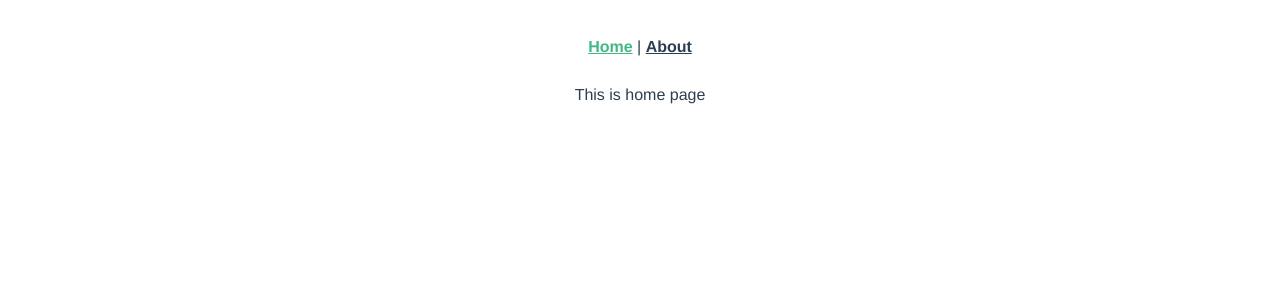
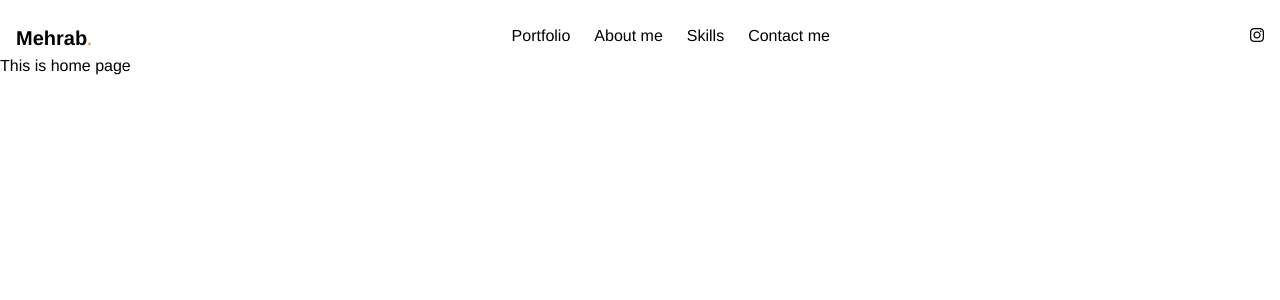
Before and after one commit to mehrab-wj/Portfolio, a Vue app: page / in a window 1280 px wide. Shown: the top 300 px of the page. Built offline with nearby package versions, Linux system fonts and the light colour scheme.

Commit message:
initialize Tailwind

```diff
--- /dev/null
+++ b/postcss.config.js
@@ -0,0 +1,6 @@
+module.exports = {
+  plugins: {
+    tailwindcss: {},
+    autoprefixer: {},
+  },
+}
--- a/public/index.html
+++ b/public/index.html
@@ -5,6 +5,7 @@
     <meta http-equiv="X-UA-Compatible" content="IE=edge">
     <meta name="viewport" content="width=device-width,initial-scale=1.0">
     <link rel="icon" href="<%= BASE_URL %>favicon.ico">
+    <link rel="stylesheet" href="https://kit-pro.fontawesome.com/releases/v5.12.1/css/pro.min.css">
     <title><%= htmlWebpackPlugin.options.title %></title>
   </head>
   <body>
--- a/src/App.vue
+++ b/src/App.vue
@@ -1,30 +1,28 @@
 <template>
-  <div id="nav">
-    <router-link to="/">Home</router-link> |
-    <router-link to="/about">About</router-link>
-  </div>
+  <Navbar />
   <router-view/>
 </template>
+
+<script>
+import Navbar from './components/Navbar.vue';
+export default {
+  Name: "App",
+  components: {
+    Navbar
+  },
+  data() {
+    return {
+      name: "Mehrab",
+      full_name: "Mehrab Hojjati Pour"
+    }
+  }
+}
+</script>
 
 <style>
 #app {
   font-family: Avenir, Helvetica, Arial, sans-serif;
   -webkit-font-smoothing: antialiased;
   -moz-osx-font-smoothing: grayscale;
-  text-align: center;
-  color: #2c3e50;
-}
-
-#nav {
-  padding: 30px;
-}
-
-#nav a {
-  font-weight: bold;
-  color: #2c3e50;
-}
-
-#nav a.router-link-exact-active {
-  color: #42b983;
 }
 </style>
--- /dev/null
+++ b/src/assets/tailwind.css
@@ -0,0 +1,5 @@
+@tailwind base;
+
+@tailwind components;
+
+@tailwind utilities;
--- a/src/components/Navbar.vue
+++ b/src/components/Navbar.vue
@@ -0,0 +1,16 @@
+<template>
+    <nav class="flex justify-between pt-6 px-4">
+        <h1 class='font-bold text-xl'>Mehrab<small class='text-yellow-500'>.</small></h1>
+
+        <ul class='flex space-x-6'>
+            <li>Portfolio</li>
+            <li>About me</li>
+            <li>Skills</li>
+            <li>Contact me</li>
+        </ul>
+
+        <div>
+            <a href="#"><i class="fab fa-instagram"></i></a>
+        </div>
+    </nav>
+</template>
--- a/src/main.js
+++ b/src/main.js
@@ -2,5 +2,6 @@ import { createApp } from 'vue'
 import App from './App.vue'
 import './registerServiceWorker'
 import router from './router'
+import './assets/tailwind.css'
 
 createApp(App).use(router).mount('#app')
--- /dev/null
+++ b/tailwind.config.js
@@ -0,0 +1,11 @@
+module.exports = {
+  purge: ['./public/**/*.html', './src/**/*.vue'],
+  darkMode: false, // or 'media' or 'class'
+  theme: {
+    extend: {},
+  },
+  variants: {
+    extend: {},
+  },
+  plugins: [],
+}
```
Also changed, not shown: package.json (+6 -1 lines), 1 other file (tests, documents, lock files or other folders).
